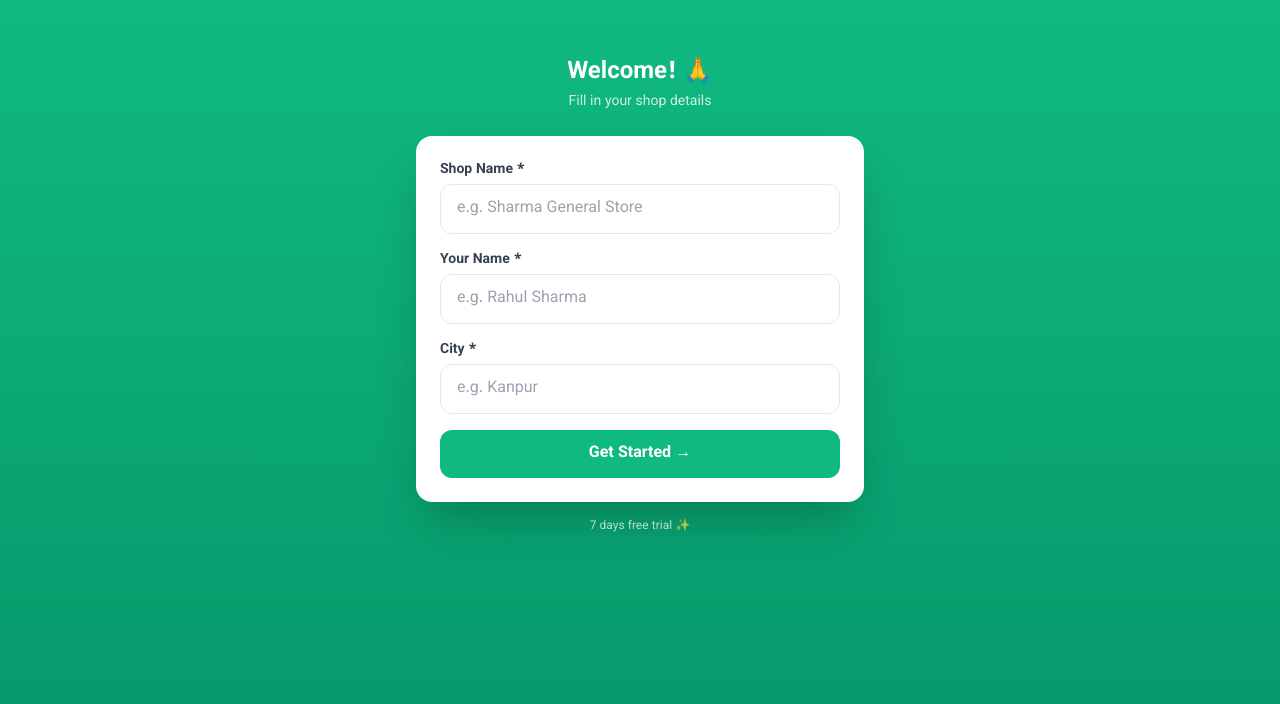
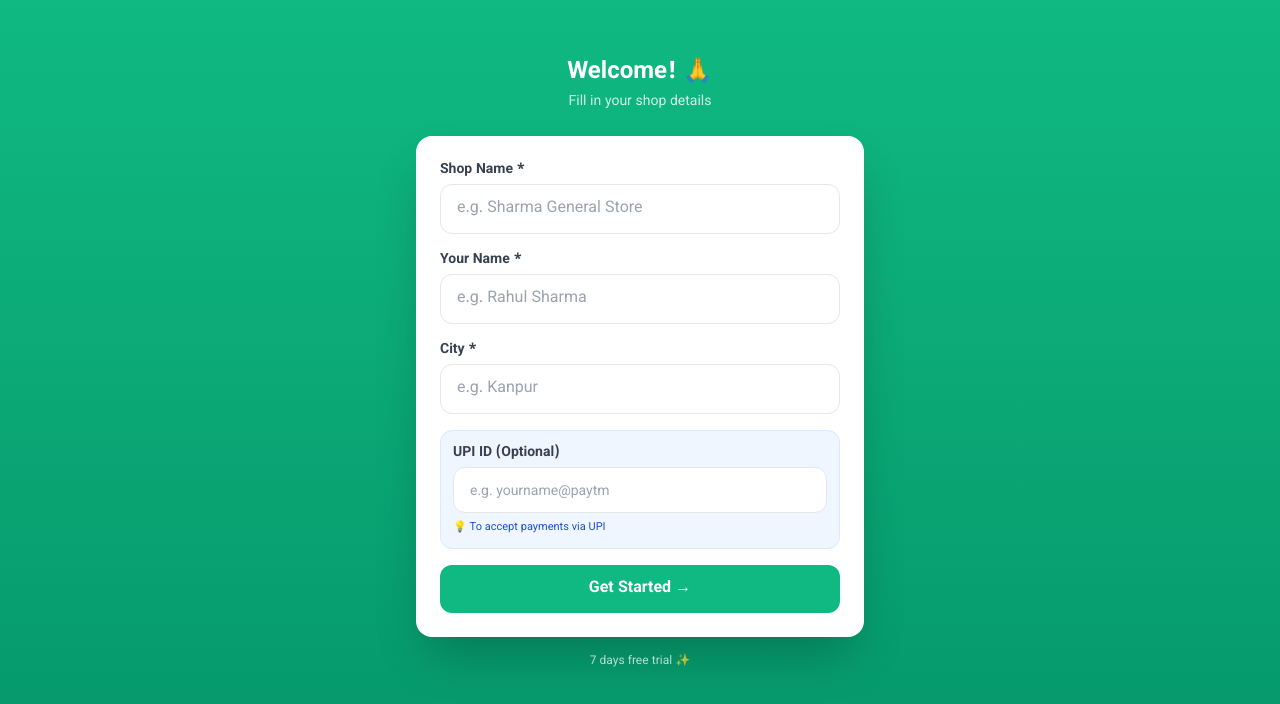
Before and after one commit to yesyousuppur-source/kirana-ai, a Next.js app: page /onboarding in a window 1280 px wide. Shown: the top 704 px of the page. Built offline with nearby package versions, Linux system fonts and the light colour scheme; no server answers; sample sign-in values are in the browser's storage.

Commit message:
Update page.js

```diff
--- a/app/onboarding/page.js
+++ b/app/onboarding/page.js
@@ -5,6 +5,7 @@ import { onAuthStateChanged } from "firebase/auth";
 import { auth } from "@/lib/firebase";
 import { createShop } from "@/lib/store";
 import { t, getSavedLang } from "@/lib/i18n";
+import { isValidUpiId } from "@/lib/upi";
 
 export default function OnboardingPage() {
   const router = useRouter();
@@ -12,6 +13,7 @@ export default function OnboardingPage() {
   const [shopName, setShopName] = useState("");
   const [ownerName, setOwnerName] = useState("");
   const [city, setCity] = useState("");
+  const [upiId, setUpiId] = useState("");
   const [loading, setLoading] = useState(false);
   const [error, setError] = useState("");
   const [lang, setLang] = useState("hi");
@@ -31,12 +33,18 @@ export default function OnboardingPage() {
       setError(t(lang, "fillAllFields"));
       return;
     }
+    // UPI ID is optional, but if provided, validate it
+    if (upiId.trim() && !isValidUpiId(upiId.trim())) {
+      setError("UPI ID format galat hai. Example: name@paytm");
+      return;
+    }
     setLoading(true);
     try {
       await createShop(user.uid, {
         shopName,
         ownerName,
         city,
+        upiId: upiId.trim(),
         phone: user.phoneNumber,
         language: lang,
       });
@@ -97,6 +105,22 @@ export default function OnboardingPage() {
             />
           </div>
 
+          {/* UPI ID — Optional */}
+          <div className="mb-4 p-3 bg-blue-50 rounded-xl border border-blue-100">
+            <label className="text-sm font-bold text-gray-700 hi block mb-1">
+              {t(lang, "upiId")}
+            </label>
+            <input
+              value={upiId}
+              onChange={(e) => setUpiId(e.target.value)}
+              placeholder={t(lang, "upiIdPlaceholder")}
+              className="w-full px-4 py-3 border rounded-xl outline-none focus:border-brand text-sm bg-white"
+            />
+            <p className="text-[11px] text-blue-700 hi mt-1.5 flex items-center gap-1">
+              💡 {t(lang, "upiHelp")}
+            </p>
+          </div>
+
           {error && <p className="text-red-500 text-xs mb-3 hi">{error}</p>}
 
           <button
```
